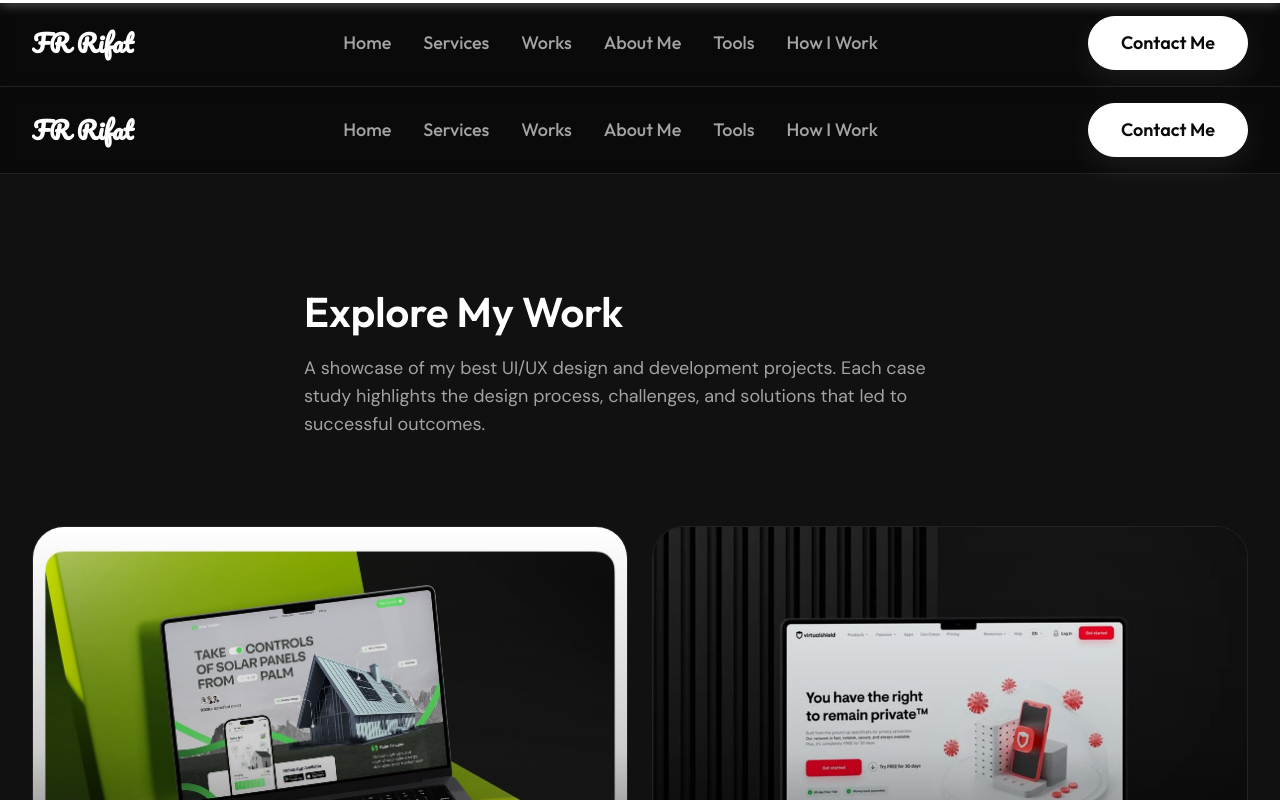
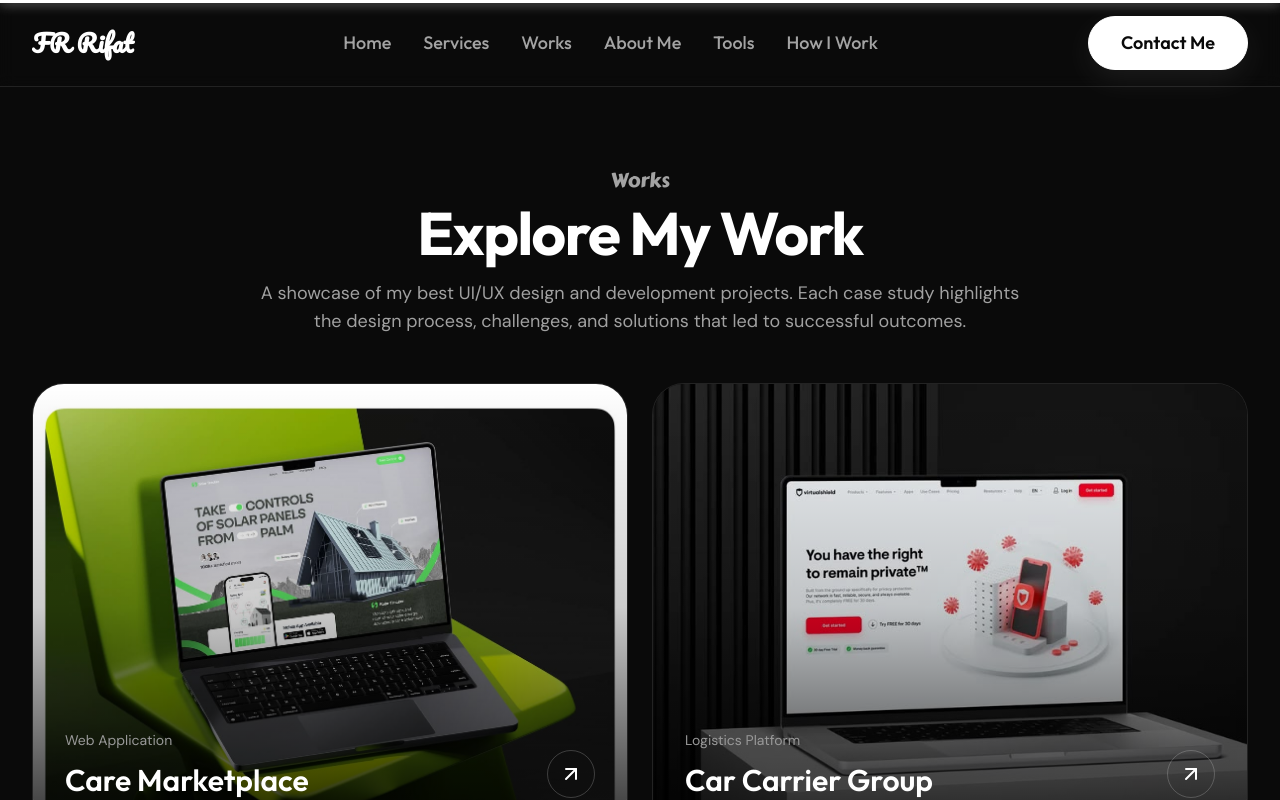
Before and after one commit to FR-Rifat/Design-By-Rifat, a Next.js app: page /projects in a window 1280 px wide. Shown: the top 800 px of the page. Built offline with nearby package versions, Linux system fonts and the light colour scheme.

Commit message:
Add BackToTop component and enhance ProjectsPage layout with new header section

```diff
--- a/src/app/layout.tsx
+++ b/src/app/layout.tsx
@@ -8,6 +8,7 @@ import { PageLoader } from "@/components/layout/PageLoader";
 import { ScrollProgress } from "@/components/layout/ScrollProgress";
 import { Header } from "@/components/layout/Header";
 import Footer from "@/components/layout/Footer";
+import { BackToTop } from "@/components/ui/BackToTop";
 
 const geist = Geist({subsets:['latin'],variable:'--font-sans'});
 
@@ -72,6 +73,7 @@ export default function RootLayout({
         <Header />
         {children}
         <Footer />
+        <BackToTop />
       </body>
     </html>
   );
--- a/src/app/projects/page.tsx
+++ b/src/app/projects/page.tsx
@@ -1,30 +1,32 @@
-import { Header } from "@/components/layout/Header";
-import { Footer } from "@/components/layout/Footer";
-import { SectionHeading } from "@/components/ui/SectionHeading";
 import { ProjectCard } from "@/components/ui/ProjectCard";
 import { projects } from "@/data/content";
 
 export default function ProjectsPage() {
   return (
-    <div className="min-h-screen bg-[#0a0a0a] text-[#a3a3a3]">
-      <Header />
-      <main className="bg-[#111111] px-6 py-24 lg:px-8 lg:py-28">
+    <div className="min-h-screen bg-[#0a0a0a]">
+      <main className="px-4 pt-20 pb-12 sm:px-6 md:px-8 lg:pt-20 lg:pb-20">
         <div className="mx-auto max-w-7xl">
-          <div className="flex items-center justify-center">
-            <SectionHeading
-              title="Explore My Work"
-              description="A showcase of my best UI/UX design and development projects. Each case study highlights the design process, challenges, and solutions that led to successful outcomes."
-            />
+          {/* Header Section */}
+          <div className="flex flex-col items-center justify-center text-center">
+            <p className="mb-2 font-carter text-lg capitalize text-[#a3a3a3] sm:text-xl">
+              Works
+            </p>
+            <h1 className="font-heading text-4xl font-bold tracking-tight text-white sm:text-5xl lg:text-6xl">
+              Explore My Work
+            </h1>
+            <p className="mt-4 max-w-3xl mx-auto font-body text-base text-neutral-400 sm:text-lg">
+              A showcase of my best UI/UX design and development projects. Each case study highlights the design process, challenges, and solutions that led to successful outcomes.
+            </p>
           </div>
 
-          <div className="mt-12 grid gap-6 md:grid-cols-2">
+          {/* Project Cards Grid */}
+          <div className="mt-10 grid gap-6 md:grid-cols-2 lg:mt-12">
             {projects.map((project) => (
               <ProjectCard key={project.slug} project={project} />
             ))}
           </div>
         </div>
       </main>
-      <Footer />
     </div>
   );
 }
--- a/src/components/sections/AboutSection.tsx
+++ b/src/components/sections/AboutSection.tsx
@@ -33,10 +33,7 @@ export function AboutSection() {
                   className="rounded-[1rem] border border-white/10 bg-[#111111] p-4 transition-all duration-300 hover:border-white/20"
                 >
                   <p className="text-center font-heading text-3xl font-bold text-white sm:text-4xl lg:text-5xl">
-                    <CountNumber
-                      end={stat.number}
-                      suffix={stat.suffix}
-                    />
+                    <CountNumber end={stat.number} suffix={stat.suffix} />
                   </p>
 
                   <p className="mt-2 text-center font-body text-xs text-[#a3a3a3] sm:text-sm">
@@ -58,22 +55,34 @@ export function AboutSection() {
               <div className="mt-6 space-y-5">
                 {experience.map((item) => (
                   <div
-                    key={item.role}
-                    className="border-b border-white/10 pb-5 last:border-b-0 last:pb-0"
+                    key={`${item.company}-${item.role}`}
+                    className="group border-b border-white/10 pb-5 last:border-b-0 last:pb-0"
                   >
-                    <div className="flex items-center gap-4">
+                    <div className="flex items-center justify-between gap-6">
+                      {/* Company + Role */}
+                      <div className="flex min-w-0 items-center gap-4">
                         <Image
                           src={item.logo}
-                        alt={item.role}
+                          alt={item.company}
                           width={46}
                           height={46}
-                        className="h-10 w-10 rounded-full sm:h-11 sm:w-11"
+                          className="h-10 w-10 shrink-0 rounded-full object-cover sm:h-11 sm:w-11"
                         />
-                      <div>
-                        <h3 className="mt-1 font-heading text-lg font-semibold text-white sm:text-xl">
+
+                        <div className="min-w-0">
+                          <h3 className="font-heading text-lg font-semibold leading-tight text-white sm:text-xl">
+                            {item.company}
+                          </h3>
+
+                          <p className="mt-1 font-body text-sm text-[#a3a3a3] sm:text-[15px]">
                             {item.role}
-                        </h3>
-                        <p className="font-body text-xs text-[#a3a3a3] sm:text-sm">
+                          </p>
+                        </div>
+                      </div>
+
+                      {/* Period */}
+                      <div className="shrink-0 text-right">
+                        <p className="font-body text-xs font-medium uppercase tracking-wide text-[#737373] sm:text-sm">
                           {item.period}
                         </p>
                       </div>
@@ -91,10 +100,7 @@ export function AboutSection() {
 
               <div className="mt-6">
                 {education.map((item) => (
-                  <div
-                    key={item.degree}
-                    className="flex items-start gap-3"
-                  >
+                  <div key={item.degree} className="flex items-start gap-3">
                     <Image
                       src={item.logo}
                       alt={item.institution}
--- a/src/components/sections/ContactSection.tsx
+++ b/src/components/sections/ContactSection.tsx
@@ -18,7 +18,7 @@ export function ContactSection() {
               </motion.div>
 
               <div className="max-w-3xl">
-                <p className="font-accent text-xs capitalize text-[#a3a3a3] sm:text-sm">
+                <p className="font-carter text-sm capitalize text-[#a3a3a3] sm:text-base">
                   Contact Me
                 </p>
 
--- /dev/null
+++ b/src/components/ui/BackToTop.tsx
@@ -0,0 +1,60 @@
+"use client";
+
+import { useState, useEffect } from "react";
+import { motion, AnimatePresence } from "framer-motion";
+
+export function BackToTop() {
+  const [isVisible, setIsVisible] = useState(false);
+
+  useEffect(() => {
+    const toggleVisibility = () => {
+      if (window.scrollY > 300) {
+        setIsVisible(true);
+      } else {
+        setIsVisible(false);
+      }
+    };
+
+    window.addEventListener("scroll", toggleVisibility);
+    return () => window.removeEventListener("scroll", toggleVisibility);
+  }, []);
+
+  const scrollToTop = () => {
+    window.scrollTo({
+      top: 0,
+      behavior: "smooth",
+    });
+  };
+
+  return (
+    <AnimatePresence>
+      {isVisible && (
+        <motion.button
+          type="button"
+          onClick={scrollToTop}
+          initial={{ opacity: 0, scale: 0.8, y: 10 }}
+          animate={{ opacity: 1, scale: 1, y: 0 }}
+          exit={{ opacity: 0, scale: 0.8, y: 10 }}
+          transition={{ duration: 0.3, ease: "easeOut" }}
+          aria-label="Back to top"
+          className="group fixed bottom-6 right-6 z-50 flex h-12 w-12 items-center justify-center rounded-full border border-white/10 bg-white/10 p-3 text-white backdrop-blur-md transition-all duration-300 hover:border-white/30 hover:bg-white/20 shadow-[0_8px_32px_rgba(0,0,0,0.37)] focus:outline-none focus:ring-2 focus:ring-white/40"
+        >
+          <svg
+            className="h-5 w-5 transition-transform duration-300 group-hover:-translate-y-1"
+            fill="none"
+            stroke="currentColor"
+            strokeWidth="2.5"
+            viewBox="0 0 24 24"
+            xmlns="http://www.w3.org/2000/svg"
+          >
+            <path
+              strokeLinecap="round"
+              strokeLinejoin="round"
+              d="M4.5 15.75l7.5-7.5 7.5 7.5"
+            />
+          </svg>
+        </motion.button>
+      )}
+    </AnimatePresence>
+  );
+}
--- a/src/data/content.ts
+++ b/src/data/content.ts
@@ -22,21 +22,36 @@ export const services = [
     description:
       "Designing modern, responsive, and conversion-focused websites that deliver seamless experiences across all devices.",
     icon: MonitorSmartphone,
-    tags: ["Landing Pages", "Responsive Design", "SaaS Websites", "Website Redesign"],
+    tags: [
+      "Landing Pages",
+      "Responsive Design",
+      "SaaS Websites",
+      "Website Redesign",
+    ],
   },
   {
     title: "Product Design",
     description:
       "Transforming ideas into scalable digital products by combining business goals, user needs, and exceptional user experiences.",
     icon: Boxes,
-    tags: ["Product Strategy", "Mobile App Design", "MVP Design", "Dashboard Design"],
+    tags: [
+      "Product Strategy",
+      "Mobile App Design",
+      "MVP Design",
+      "Dashboard Design",
+    ],
   },
   {
     title: "Design Consultation",
     description:
       "Helping businesses improve their digital products through UX audits, design strategy, and actionable recommendations.",
     icon: Lightbulb,
-    tags: ["UX Audits", "Conversion Optimization", "Accessibility", "Design Strategy"],
+    tags: [
+      "UX Audits",
+      "Conversion Optimization",
+      "Accessibility",
+      "Design Strategy",
+    ],
   },
 ];
 
@@ -352,19 +367,39 @@ export const stats = [
 ];
 
 export const experience = [
-  { role: "UI/UX Designer", period: "Feb 2026 — Present", logo: "/images/comp-2.png" },
-  { role: "Intern UI/UX Design", period: "Oct 2025 — Jan 2026", logo: "/images/comp-1.jpeg" },
+  {
+    company: "Tyrand",
+    role: "UI/UX Designer",
+    period: "Apr 2026 — Present",
+    logo: "/images/comp-2.png",
+  },
+  {
+    company: "ScaleUp Ads Agency",
+    role: "Jr. UI/UX Designer",
+    period: "Dec 2025 — Sep 2026",
+    logo: "/images/comp-1.jpeg",
+  },
+  {
+    company: "BDCalling Academy",
+    role: "Intern UI/UX Designer",
+    period: "Sep 2025 — Nov 2025",
+    logo: "/images/comp-1.jpeg",
+  },
 ];
 
 export const education = [
-  { institution: "Rumdo Institute of Modern Technology", period: "May 2021 — Dec 2025", degree: "Diploma in CST", logo: "/images/alma-2.png" },
+  {
+    institution: "Rumdo Institute of Modern Technology",
+    period: "May 2021 — Dec 2025",
+    degree: "Diploma in CST",
+    logo: "/images/alma-2.png",
+  },
 ];
 
 export const tools = [
   {
     title: "🎨 Design",
-    description:
-      "Creating intuitive interfaces and engaging user experiences.",
+    description: "Creating intuitive interfaces and engaging user experiences.",
     tools: [
       {
         name: "Figma",
@@ -387,8 +422,7 @@ export const tools = [
 
   {
     title: "💻 Development",
-    description:
-      "Building modern, responsive, and scalable web experiences.",
+    description: "Building modern, responsive, and scalable web experiences.",
     tools: [
       {
         name: "VS Code",
@@ -484,21 +518,24 @@ export const processSteps = [
 
 export const testimonials = [
   {
-    quote:"Extremely professional, unique and enjoyable. The effort taken to ensure relevance to our requirements ensured the optimum outcome.",
+    quote:
+      "Extremely professional, unique and enjoyable. The effort taken to ensure relevance to our requirements ensured the optimum outcome.",
     name: "Andrea De Santis",
     role: "CEO, Agresar Soft Inc.",
     image: "/images/testm-user1.jpg",
   },
 
   {
-    quote:"Working together was smooth from start to finish. The design decisions were thoughtful, clear, and focused on the actual user experience.",
+    quote:
+      "Working together was smooth from start to finish. The design decisions were thoughtful, clear, and focused on the actual user experience.",
     name: "Thomas Luze",
     role: "Senior Product Developer",
     image: "/images/testm-user2.jpg",
   },
 
   {
-    quote:"The final product felt polished, modern, and incredibly easy to use. The attention to detail made a huge difference.",
+    quote:
+      "The final product felt polished, modern, and incredibly easy to use. The attention to detail made a huge difference.",
     name: "Mina Alvarez",
     role: "Founder, Northstar Studio",
     image: "/images/testm-user3.jpg",
@@ -506,21 +543,24 @@ export const testimonials = [
 
   // Later আরো testimonial add করতে পারবে
   {
-    quote:"Great communication, strong design thinking, and a very clear understanding of our product goals.",
+    quote:
+      "Great communication, strong design thinking, and a very clear understanding of our product goals.",
     name: "Daniel Carter",
     role: "Product Manager",
     image: "/images/testm-user1.jpg",
   },
 
   {
-    quote: "The entire process was professional and collaborative. The final interface exceeded our expectations.",
+    quote:
+      "The entire process was professional and collaborative. The final interface exceeded our expectations.",
     name: "Sarah Wilson",
     role: "Creative Director",
     image: "/images/testm-user2.jpg",
   },
 
   {
-    quote:"A strong eye for detail combined with practical UX thinking. I would definitely recommend working together.",
+    quote:
+      "A strong eye for detail combined with practical UX thinking. I would definitely recommend working together.",
     name: "Alex Morgan",
     role: "Founder & CEO",
     image: "/images/testm-user3.jpg",
```
Lines whose indentation alone changed are shown as unchanged.
